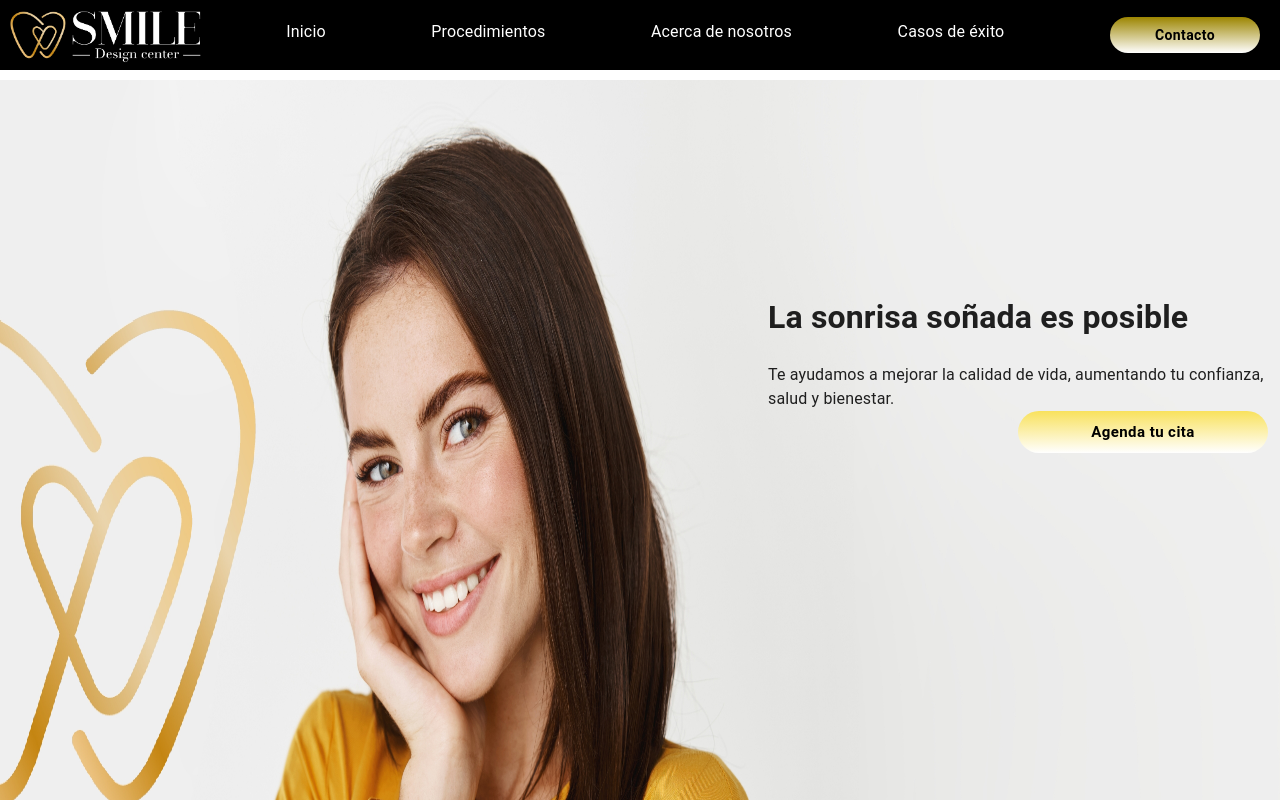
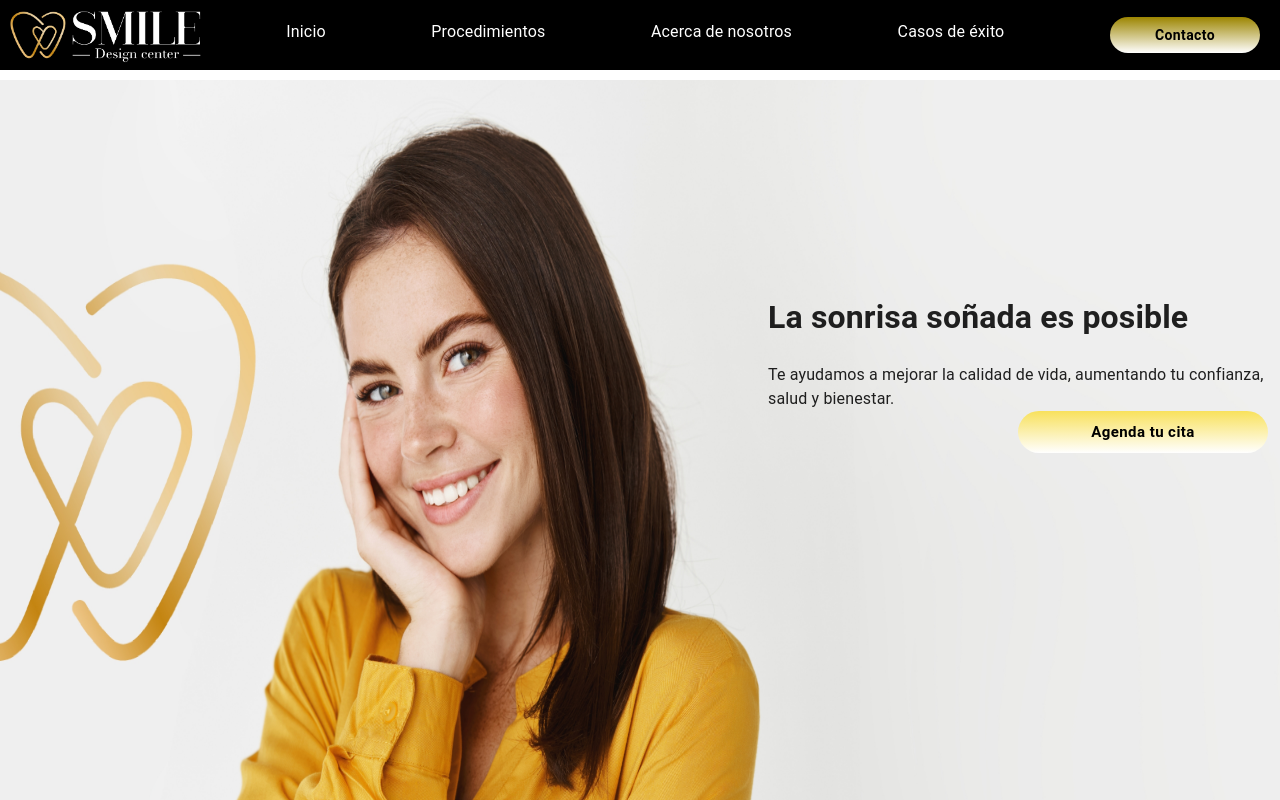
Before and after one commit to JOMICOLOMBIA/Ingescon, a Next.js app: page / in a window 1280 px wide. Shown: the top 800 px of the page. Built offline with nearby package versions, Linux system fonts and the light colour scheme.

Commit message:
fix image

```diff
--- a/src/components/MainPage/Index.module.css
+++ b/src/components/MainPage/Index.module.css
@@ -1,7 +1,6 @@
-
 .bsection {
   width: 100%;
-    height: 1000px;
+  height: 100vh;
   background-color: tomato;
   margin: 10px 0;
   display: flex;
```
Lines whose indentation alone changed are shown as unchanged.
